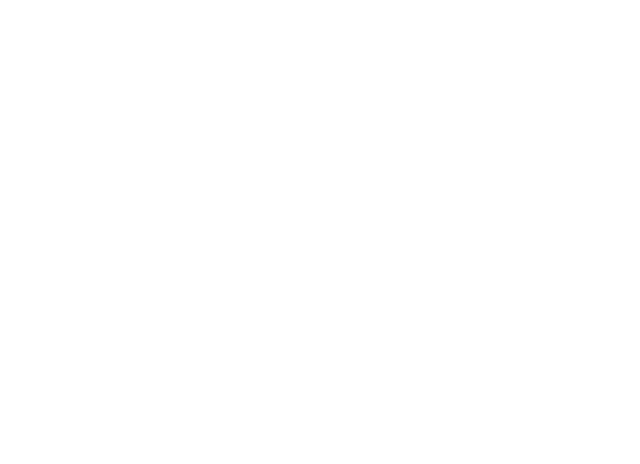
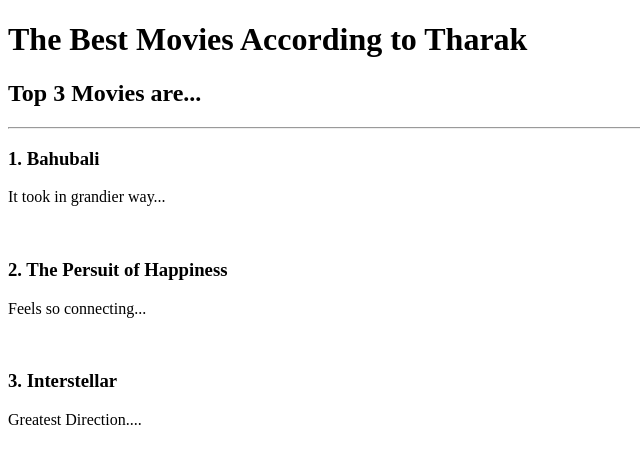
Before and after one commit to tharak16/MovieSuggestion, a plain HTML site: page index.html in a window 1280 px wide. Shown: the whole page, without its empty margins (0-640 px from the left). Drawn offline with Linux system fonts and the light colour scheme.

Commit message:
Update index.html
Created the Page

```diff
--- a/index.html
+++ b/index.html
@@ -1 +1,23 @@
-<!-- Write your code below -->
+<!DOCTYPE html>
+<html lang="en">
+<head>
+    <meta charset="UTF-8">
+    <meta name="viewport" content="width=device-width, initial-scale=1.0">
+    <title>Tharak Movie Suggestions</title>
+</head>
+<body>
+
+    <h1>The Best Movies According to Tharak</h1>
+    <h2>Top 3 Movies are...</h2>
+    <hr />
+    <h3>1. Bahubali</h3>
+    <p>It took in grandier way...</p>
+    <br>
+    <h3>2. The Persuit of Happiness</h3>
+    <p>Feels so connecting...</p>
+    <br>
+    <h3>3. Interstellar</h3>
+    <p>Greatest Direction....</p>
+
+</body>
+</html>
```
